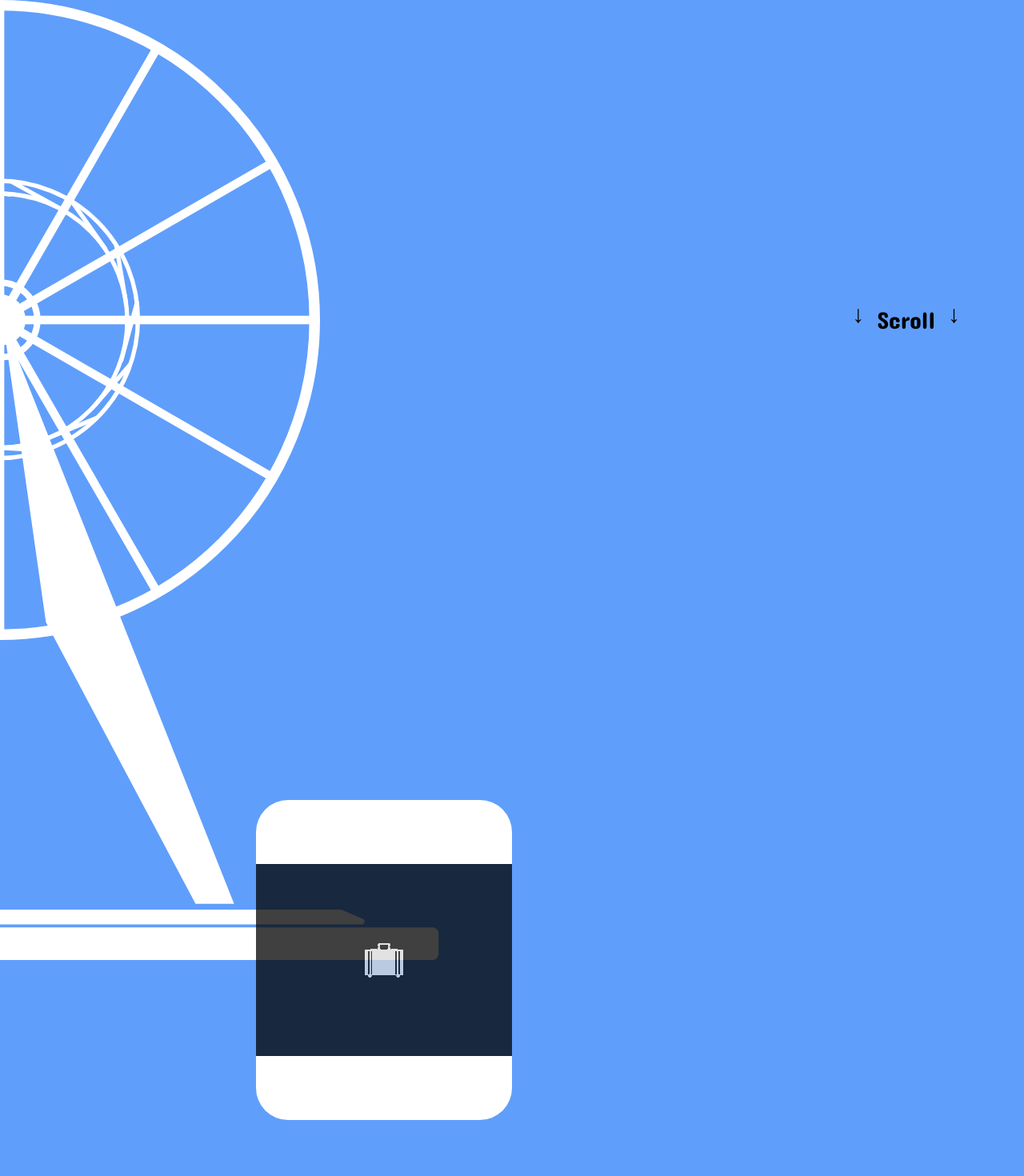
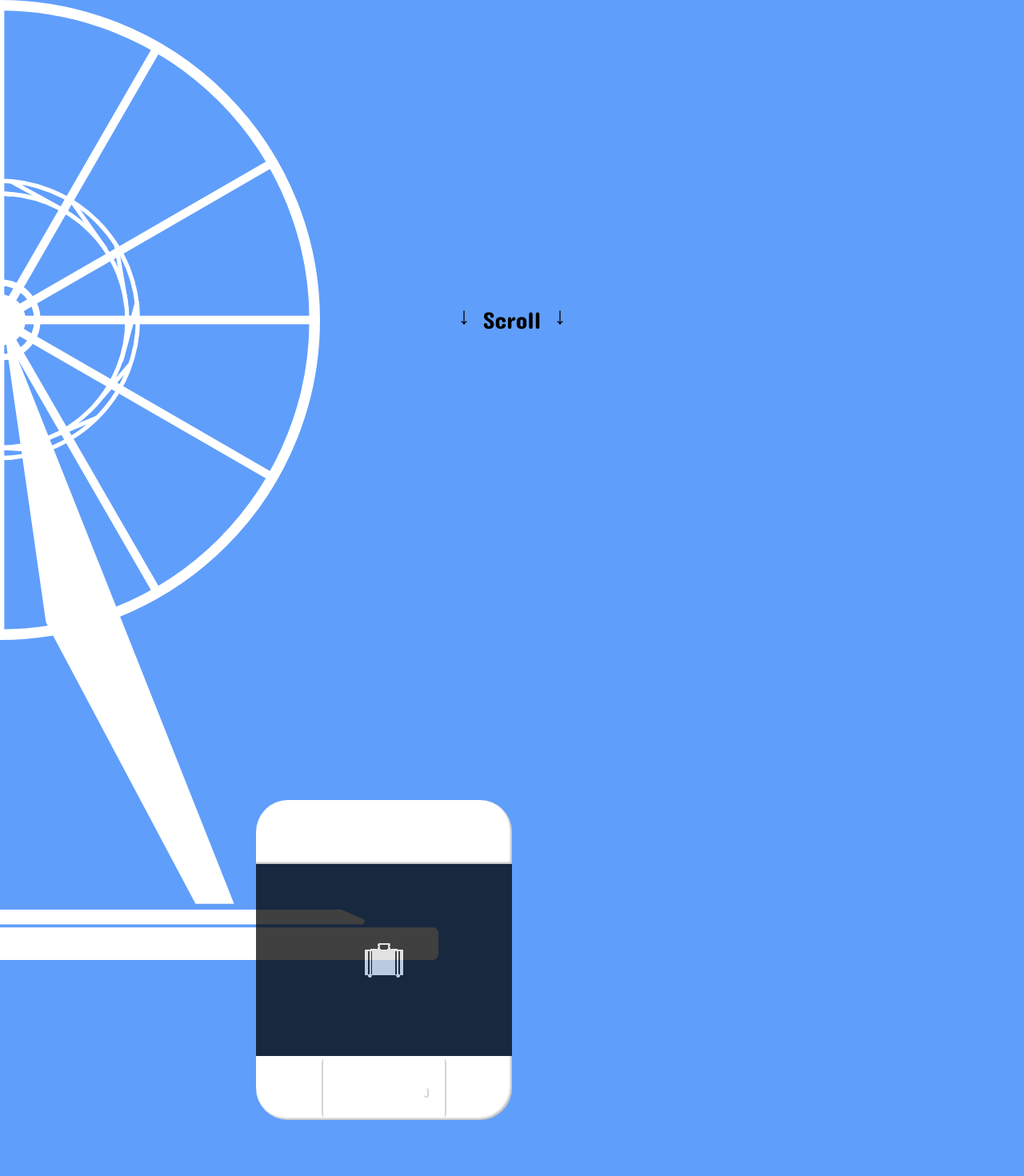
Before and after one commit to mlee2197/dc-in-review, a Next.js app: page /explore in a window 1280 px wide. Shown: the top 1470 px of the page at 80% size. Built offline with nearby package versions, Linux system fonts and the light colour scheme.

Commit message:
add titles and gondola styles

```diff
--- a/src/app/explore/page.tsx
+++ b/src/app/explore/page.tsx
@@ -1,22 +1,18 @@
-"use client";
 import { CloudCover } from "@/components/CloudCover";
 import { FerrisWheelScroll } from "@/components/FerrisWheelScroll";
 import { Concert } from "@/segments/Concert";
 import { EscapeRoom } from "@/segments/EscapeRoom";
 import { MonumentScene } from "@/segments/MonumentScene";
 import { SpyKaleidoscope } from "@/segments/SpyKaleidoscope";
-import { useGSAP } from "@gsap/react";
-import gsap from "gsap";
 
 export default function Explore() {
-  const { contextSafe } = useGSAP();
   return (
     <div className="fill-screen bg-blue-400">
       <div className="relative">
         <CloudCover showInitial />
         <FerrisWheelScroll />
-        <div className="fill-screen flex justify-end items-center">
-          <h1 className="flex gap-4 pr-20 text-right text-3xl">
+        <div className="fill-screen flex justify-center items-end p-8 md:items-center">
+          <h1 className="flex gap-4 text-right text-3xl">
             <span className="inline-block animate-bounce">↓</span>
             Scroll
             <span className="inline-block animate-bounce">↓</span>
--- a/src/components/LargeGondola.tsx
+++ b/src/components/LargeGondola.tsx
@@ -1,15 +1,38 @@
 interface LargeGondolaProps {
   children?: React.ReactNode;
+  title: string;
 }
 
-const LargeGondola = ({ children }: LargeGondolaProps) => {
+const LargeGondola = ({ children, title }: LargeGondolaProps) => {
   return (
-    <div className={"gondola h-full max-w-screen min-w-[400px] w-1/2 grid grid-rows-[2fr_6fr_2fr] "}>
-      <div className="w-full rounded-t-[80px] bg-white"></div>
+    <div
+      className={
+        "gondola h-full max-w-screen min-w-[400px] w-1/2 grid grid-rows-[2fr_6fr_2fr]"
+      }
+    >
+      <div
+        className="flex items-center justify-center w-full rounded-t-[80px] bg-white"
+        style={{ boxShadow: "inset -4px -4px 5px 0px rgba(0,0,0,0.25)" }}
+      >
+        <div className="title w-[85%] h-[75%] p-1 rounded-[100px] bg-black opacity-0">
+          <div className="flex items-center justify-center w-full h-full p-2 border-4 border-white border-dotted rounded-[inherit]">
+            <h2 className="text-2xl font-bold text-center text-white md:text-3xl">
+              {title}
+            </h2>
+          </div>
+        </div>
+      </div>
       <div className="w-full border-b-0 mx-auto bg-white opacity-75">
         {children}
       </div>
-      <div className="w-full rounded-b-[80px] bg-white"></div>
+      <div
+        className="flex items-center justify-center w-full p-2 rounded-b-[80px] bg-white"
+        style={{ boxShadow: "inset -4px -4px 5px 0px rgba(0,0,0,0.25)" }}
+      >
+        <div className="relative w-1/2 h-full border-x-4 border-gray-300 rounded-lg">
+          <div className="absolute w-3 h-6 rounded-md right-10 top-1/2 border-b-4 border-r-4 border-gray-300" />
+        </div>
+      </div>
     </div>
   );
 };
--- a/src/hooks/useGondolaScene.ts
+++ b/src/hooks/useGondolaScene.ts
@@ -30,6 +30,7 @@ export const useGondolaScene = (
           xPercent: 0,
           scale: 1,
         })
+        .to(".title", { opacity: 0.35 })
         .to(".gondola", { xPercent: initialX, scale: initialScale });
 
       const sceneTl = gsap.timeline({
--- a/src/segments/Concert.tsx
+++ b/src/segments/Concert.tsx
@@ -96,7 +96,7 @@ export const Concert = () => {
 
   return (
     <div ref={containerRef} className="scene-container">
-      <LargeGondola>
+      <LargeGondola title="Echostage: Crankdat w/ Jessica Audiffred & ALLEYCVT">
         <div className="relative flex items-center justify-center h-full w-full bg-black overflow-hidden">
           <ConcertStage />
           <ConcertLight />
@@ -114,6 +114,7 @@ export const Concert = () => {
               height={200}
               className="object-contain"
             />
+            {/* <a href="https://www.vecteezy.com/free-vector/party">Party Vectors by Vecteezy</a> */}
           </div>
         </div>
       </LargeGondola>
--- a/src/segments/EscapeRoom.tsx
+++ b/src/segments/EscapeRoom.tsx
@@ -54,7 +54,7 @@ export const EscapeRoom = () => {
 
   return (
     <div ref={containerRef} className="scene-container">
-      <LargeGondola>
+      <LargeGondola title="Escape Room Live - Alexandria">
         <div className="relative flex items-end justify-center h-full w-full bg-black overflow-hidden">
           <div className="flex items-end">
             <Clock />
--- a/src/segments/SpyKaleidoscope.tsx
+++ b/src/segments/SpyKaleidoscope.tsx
@@ -100,7 +100,7 @@ const SpyKaleidoscope = () => {
       ref={container}
       className="scene-container"
     >
-      <LargeGondola>
+      <LargeGondola title="Museum of Illusions & International Spy Museum">
         <div className="relative flex items-center justify-center h-full w-full bg-black overflow-hidden">
           <Target />
           {Array.from({ length: numUmbrellas }).map((_, i) => (
```
